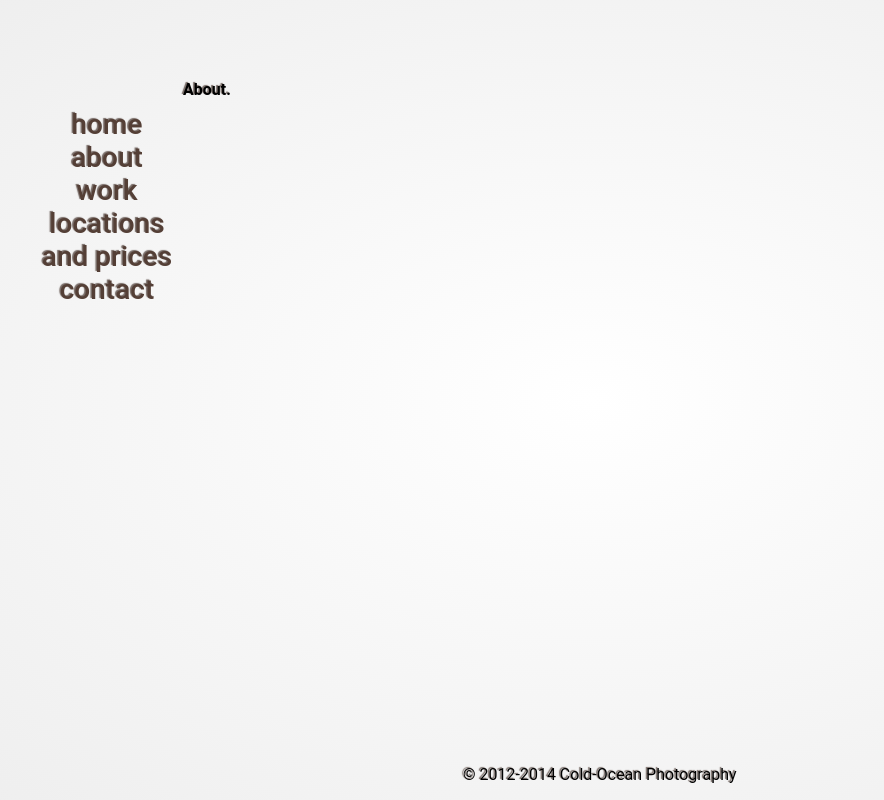
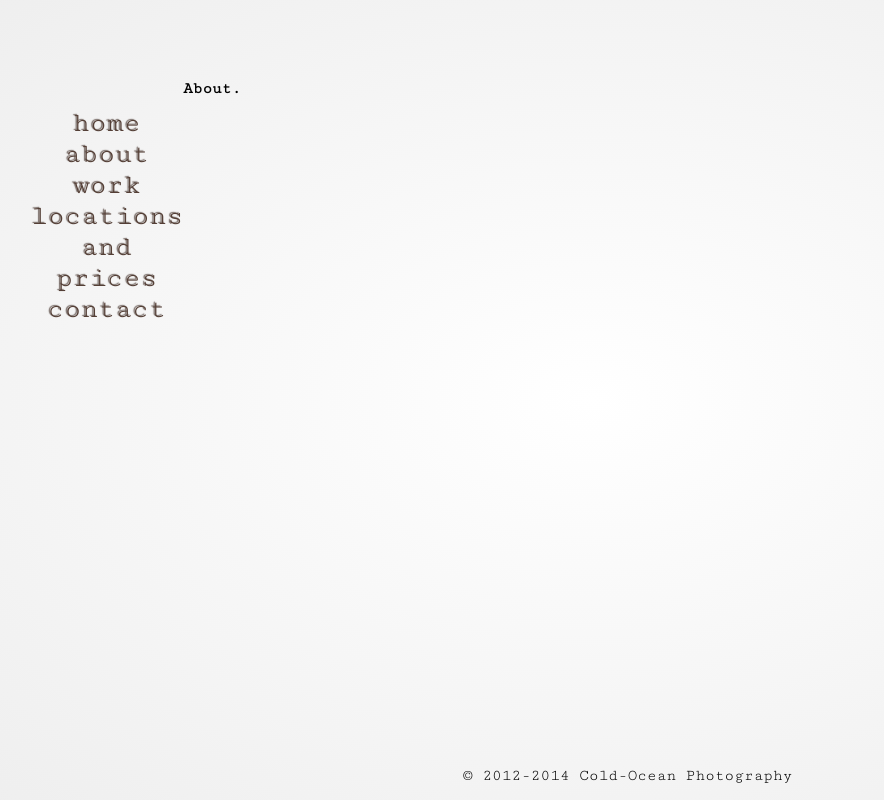
Before and after one commit to erronjason/swmiller-site, a PHP site: page /index.php?l=about in a window 1280 px wide. Shown: the whole page, without its empty margins (49-933 px from the left). Run offline with PHP 8.4, Linux system fonts and the light colour scheme.

Commit message:
Fixed font

```diff
--- a/assets/styles/style.css
+++ b/assets/styles/style.css
@@ -5,8 +5,7 @@ body {
     overflow: hidden;
     margin: 0;
     background: #fefefe;
-    font-family: 'Roboto', sans-serif;
-    text-shadow: -1.5px -1.5px 1px #756964;
+    font-family: 'Cutive Mono', serif;
     -webkit-font-smoothing: antialiased;
 	background: #fff;
 	background: radial-gradient(ellipse at center, #fff 0%, #eee 100%);
@@ -37,6 +36,7 @@ h1 {
     text-shadow: -1.5px -1.5px 1px #756964;
 }
 .menu {
+    text-shadow: -1.5px -1.5px 1px #756964;
     font-weight: 550;
     padding-left: 40px;
     font-size: 28px;
--- a/include/work.php
+++ b/include/work.php
@@ -1,4 +1 @@
-<html>
-<body>
 work
-</body>
```
